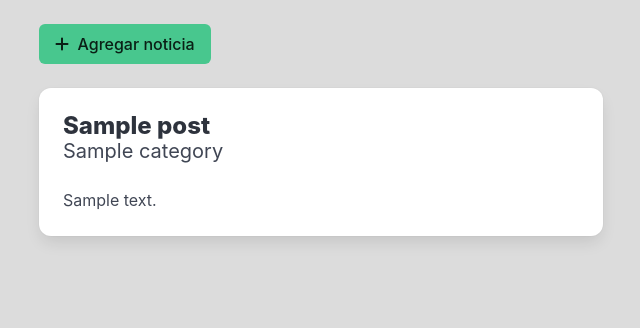
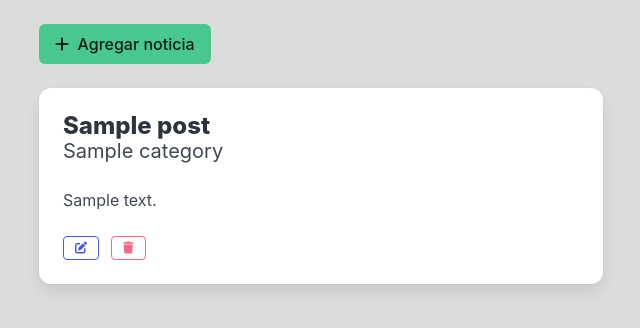
Before and after one commit to luisjavierCruztrejo/EX_U1_18590265, a Flask app: page / in a window 1280 px wide. Shown: the part 104-432 px from the top of the page, without its empty margins (319-959 px from the left). Run offline with Flask 3, Linux system fonts and the light colour scheme; tables that the repository leaves empty hold one stand-in row (values such as "Sample post"); some libraries are stand-ins or nearby versions.

Commit message:
feature: 18590265, Actualizar y eliminar posts

```diff
--- a/app.py
+++ b/app.py
@@ -68,5 +68,14 @@ def update_post(id):
     categories = Category.query.all()
     return render_template('update_post.html', post=post, categories=categories)
 
+#Eliminar post
+@app.route('/posts/delete/<int:id>')
+def delete_post(id):
+    post = Post.query.get(id)
+    if post:
+        db.session.delete(post)
+        db.session.commit()
+    return redirect(url_for('index'))
+
 if __name__ == '__main__':
     app.run(debug=True)
--- a/templates/index.html
+++ b/templates/index.html
@@ -1,9 +1,13 @@
 {% extends 'base.html' %}
+
 {% block title%} Blog de Noticias{% endblock %}
-{% block content%}
+
+{% block content %}
 <div class="columns">
     <div class="column is-offset-3 is-6">
-		    <a  href="{{ url_for('add_post') }}" class="button is-success"><i class="fa-solid fa-plus"></i> &nbsp; Agregar noticia</a>
+        <a href="{{ url_for('add_post') }}" class="button is-success">
+            <i class="fa-solid fa-plus"></i> &nbsp; Agregar noticia
+        </a>
         <br><br>
         {% for post in posts %}
         <div class="card">
@@ -16,10 +20,18 @@
                 </div>
                 <div class="content">
                     {{ post.content }}
-                    </div>
+                </div>
+                <div class="buttons">
+                    <a href="{{ url_for('update_post', id=post.id) }}" class="button is-small is-link is-outlined">
+                        <i class="fa-solid fa-pen-to-square"></i>
+                    </a>
+                    <a href="{{ url_for('delete_post', id=post.id) }}" class="button is-small is-danger is-outlined">
+                        <i class="fa-solid fa-trash"></i>
+                    </a>
+                </div>
             </div>
         </div>
         {% endfor %}
     </div>
 </div>
-{% endblock%}
+{% endblock %}
```
